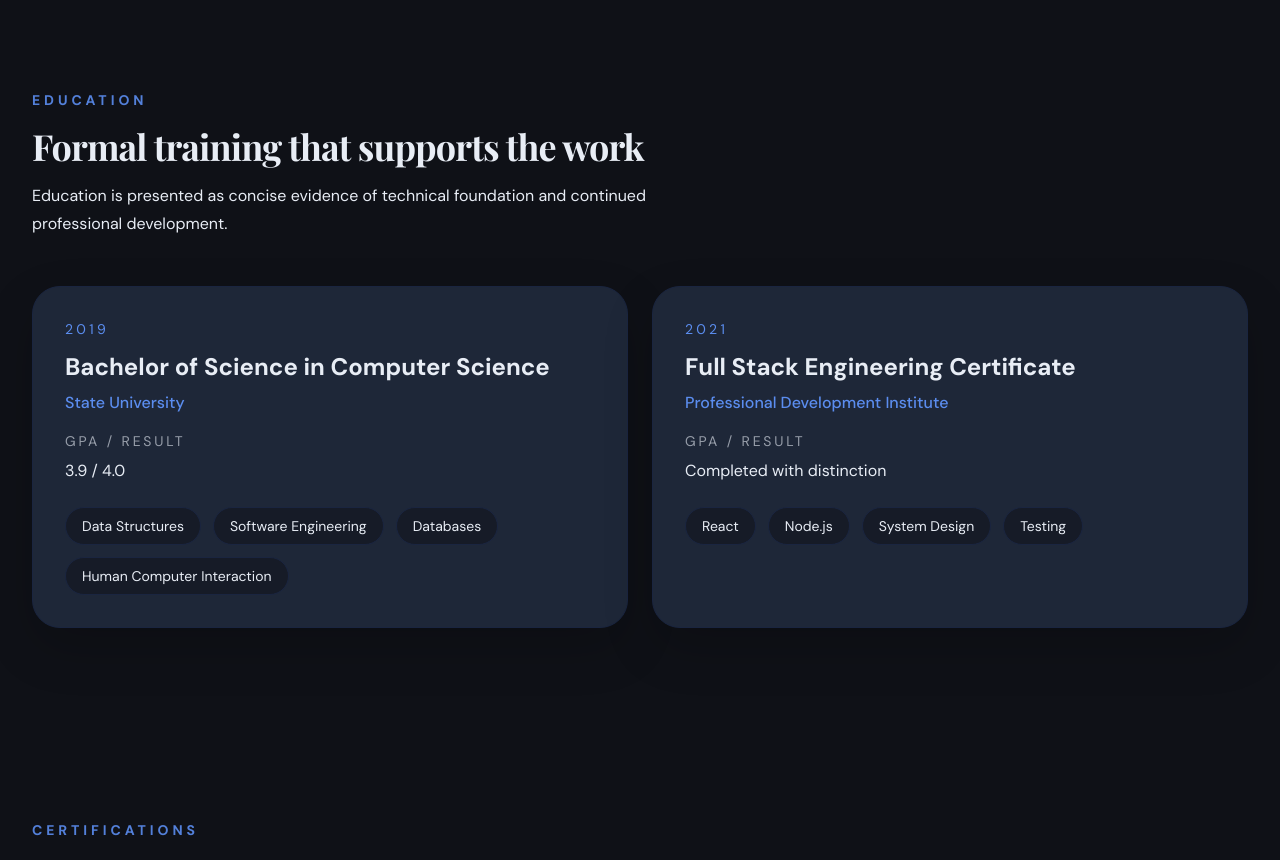
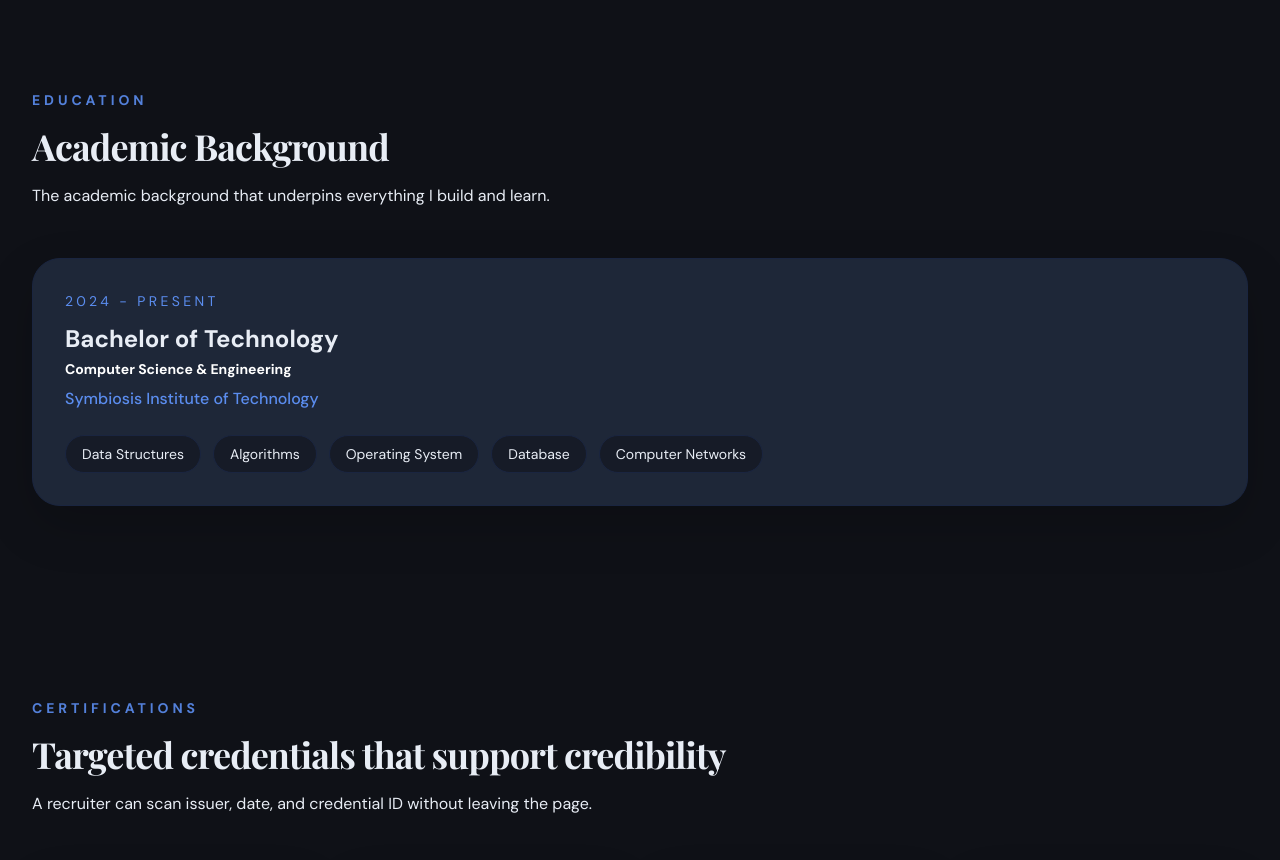
Before and after one commit to Shayan-Bhowmik/Shayan-Portfolio, a React (Vite) app: page / in a window 1280 px wide. Shown: the part 5360-6220 px from the top of the page. Built offline with nearby package versions, Linux system fonts and the light colour scheme.

Commit message:
Completed Education Section

```diff
--- a/src/components/Education.jsx
+++ b/src/components/Education.jsx
@@ -3,18 +3,11 @@ import { SectionFrame, SectionHeading } from './SectionFrame';
 
 const education = [
   {
-    degree: 'Bachelor of Science in Computer Science',
-    institution: 'State University',
-    year: '2019',
-    gpa: '3.9 / 4.0',
-    coursework: ['Data Structures', 'Software Engineering', 'Databases', 'Human Computer Interaction'],
-  },
-  {
-    degree: 'Full Stack Engineering Certificate',
-    institution: 'Professional Development Institute',
-    year: '2021',
-    gpa: 'Completed with distinction',
-    coursework: ['React', 'Node.js', 'System Design', 'Testing'],
+    degree: 'Bachelor of Technology',
+    major: 'Computer Science & Engineering',
+    institution: 'Symbiosis Institute of Technology',
+    year: '2024 - Present',
+    coursework: ['Data Structures', 'Algorithms', 'Operating System', 'Database', 'Computer Networks'],
   },
 ];
 
@@ -24,11 +17,11 @@ export default function Education() {
       <div className="mx-auto w-full max-w-7xl px-6 lg:px-8">
         <SectionHeading
           eyebrow="Education"
-          title="Formal training that supports the work"
-          description="Education is presented as concise evidence of technical foundation and continued professional development."
+          title="Academic Background"
+          description="The academic background that underpins everything I build and learn."
         />
 
-        <div className="grid gap-6 lg:grid-cols-2">
+        <div className="grid gap-6">
           {education.map((item) => (
             <motion.article
               key={item.degree}
@@ -37,9 +30,9 @@ export default function Education() {
             >
               <p className="text-sm uppercase tracking-[0.24em] text-accent">{item.year}</p>
               <h3 className="mt-3 text-2xl font-semibold text-text-base">{item.degree}</h3>
+              <p className="mt-1 text-sm font-semibold text-white">{item.major}</p>
+
               <p className="mt-2 text-base font-medium text-accent">{item.institution}</p>
-              <p className="mt-4 text-sm uppercase tracking-[0.2em] text-text-base/60">GPA / Result</p>
-              <p className="mt-2 text-base text-text-base/78">{item.gpa}</p>
 
               <div className="mt-6 flex flex-wrap gap-3">
                 {item.coursework.map((course) => (
```
